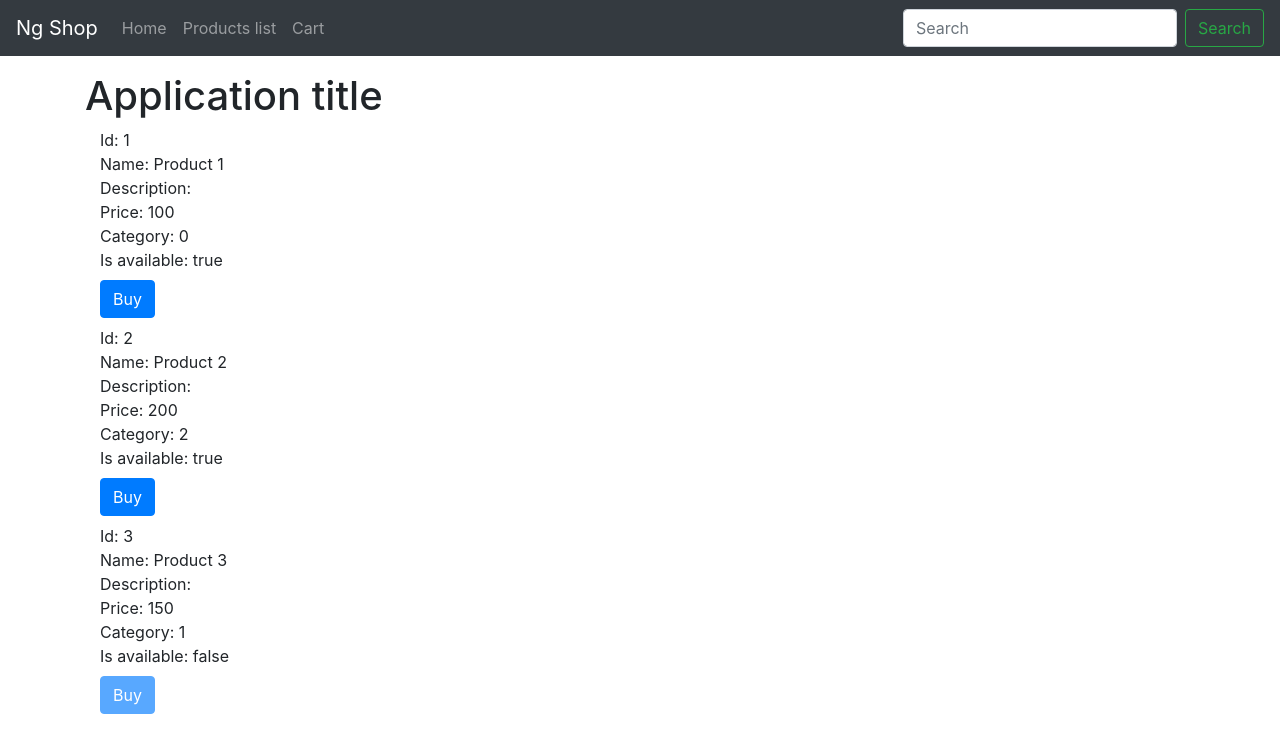
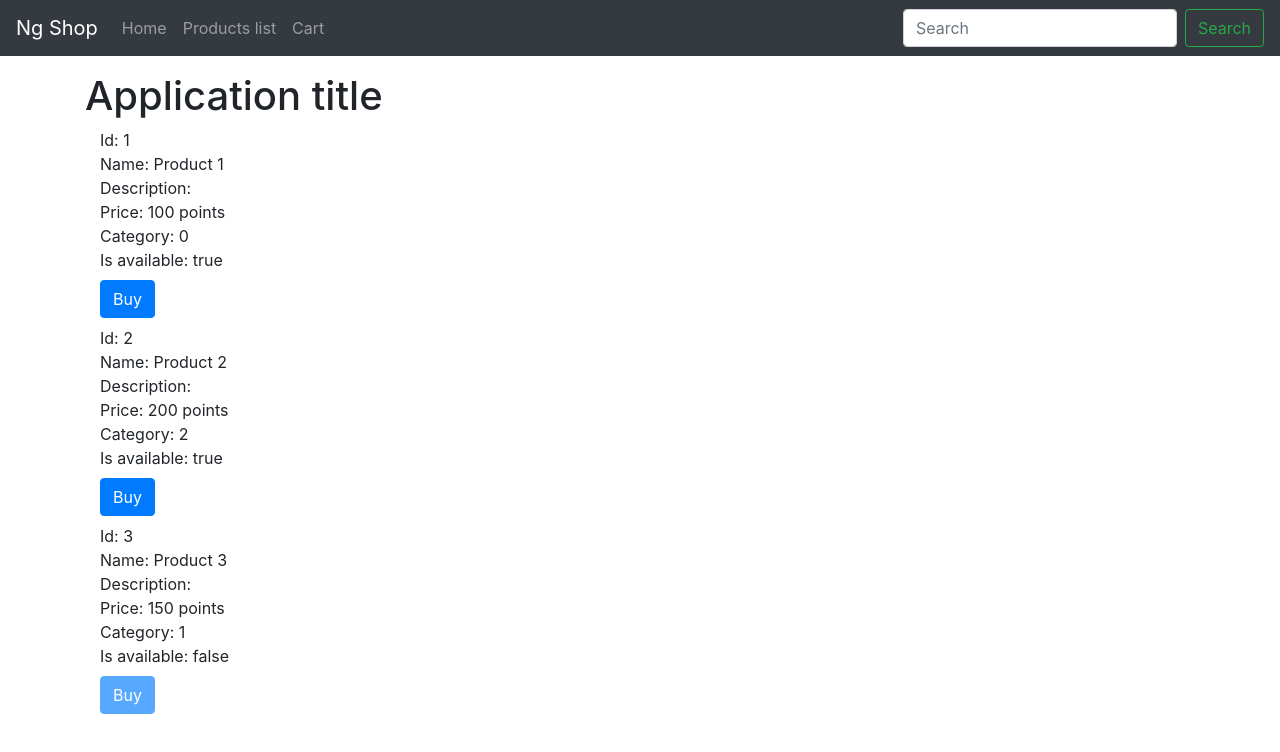
Before and after one commit to VZhyrytskiy/ng-shop, an Angular app: page /product-list in a window 1280 px wide. Shown: the top 752 px of the page. Built offline with nearby package versions, Linux system fonts and the light colour scheme.

Commit message:
Have added pipe for money

```diff
--- a/src/app/products/product/product.component.html
+++ b/src/app/products/product/product.component.html
@@ -2,7 +2,7 @@
     <div>Id: {{ product.id }}</div>
     <div>Name: {{ product.name }}</div>
     <div>Description: {{ product.description }}</div>
-    <div>Price: {{ product.price }}</div>
+    <div>Price: {{ product.price | money }}</div>
     <div>Category: {{ product.category.toString() }}</div>
     <div>Is available: {{ product.isAvailable }}</div>
 </div>
--- a/src/app/products/products.module.ts
+++ b/src/app/products/products.module.ts
@@ -2,6 +2,7 @@ import { NgModule } from '@angular/core';
 import { CommonModule } from '@angular/common';
 import { ProductListComponent } from './product-list/product-list.component';
 import { ProductComponent } from './product/product.component';
+import { SharedModule } from '../shared/shared.module';
 
 
 
@@ -11,7 +12,8 @@ import { ProductComponent } from './product/product.component';
     ProductListComponent
   ],
   imports: [
-    CommonModule
+    CommonModule,
+    SharedModule
   ]
 })
 export class ProductsModule { }
--- /dev/null
+++ b/src/app/shared/pipes/money.ts
@@ -0,0 +1,24 @@
+import { Pipe, PipeTransform } from '@angular/core';
+
+@Pipe({name: 'money'})
+
+export class MoneyPipe implements PipeTransform {
+    transform(value: any, ...args: any[]): string {
+
+        if (value == null) {
+            return value;
+        }
+
+        const numberValue = this.convertToNumber(value);
+        if (numberValue == null) {
+            return value;
+        }
+
+        return numberValue + ' points';
+    }
+
+    private convertToNumber(value: any): Number {
+        const numberValue = Number(value);
+        return isNaN(numberValue) ? null : numberValue;
+    }
+}
--- a/src/app/shared/shared.module.ts
+++ b/src/app/shared/shared.module.ts
@@ -1,16 +1,18 @@
 import { NgModule } from '@angular/core';
 import { CommonModule } from '@angular/common';
 import { ClickPropertyChangerDirective } from './directives/click-property-changer.directive';
+import { MoneyPipe } from './pipes/money';
 
 
 
 @NgModule({
-  declarations: [ClickPropertyChangerDirective],
+  declarations: [ClickPropertyChangerDirective, MoneyPipe],
   imports: [
     CommonModule
   ],
   exports: [
-    ClickPropertyChangerDirective
+    ClickPropertyChangerDirective,
+    MoneyPipe
   ]
 })
 export class SharedModule { }
```
